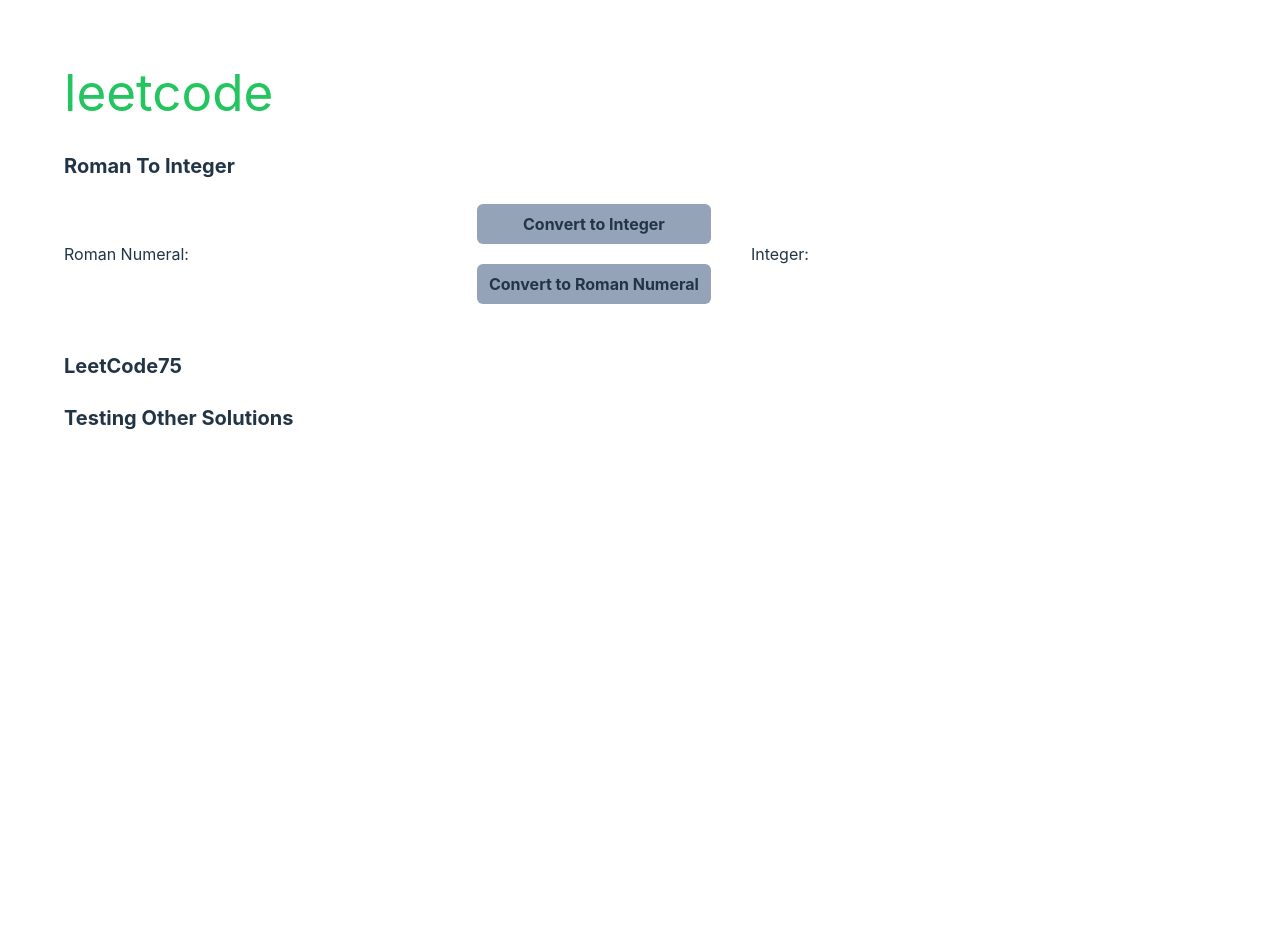
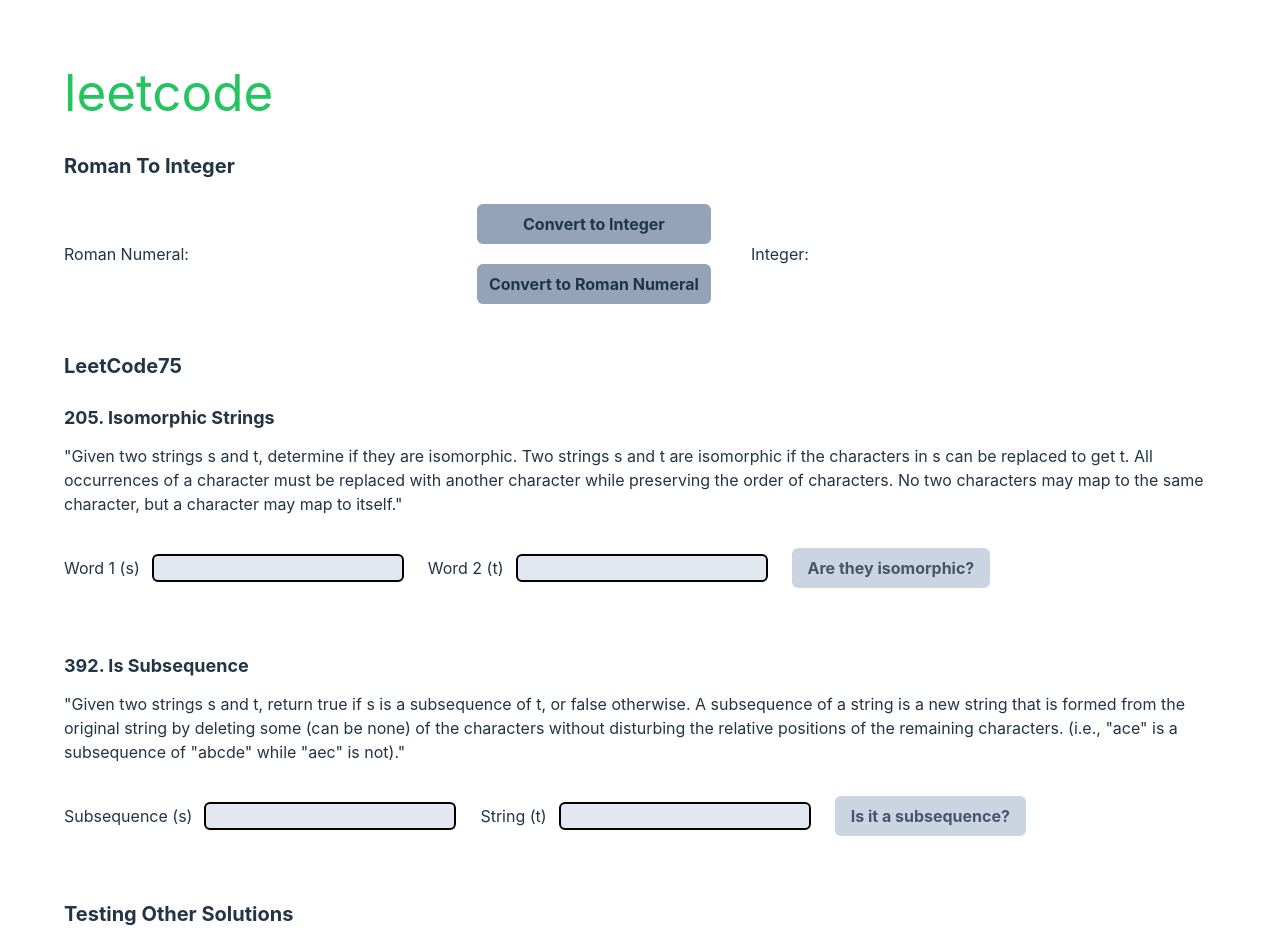
Before and after one commit to mattbanh/leetcode, a React (Vite) app: page / in a window 1280 px wide. Shown: the top 952 px of the page. Before the commit the page ends 800 px from the top, so only its background shows below. Built offline with nearby package versions, Linux system fonts and the light colour scheme.

Commit message:
wrote function for subsequence. added form to allow interactivity on site, utilizing leetcode functions

```diff
--- a/src/solutions/LeetCode75.jsx
+++ b/src/solutions/LeetCode75.jsx
@@ -1,3 +1,5 @@
+import { useState } from "react";
+
 // LESSON 1480 - running sum of 1d array
 // INPUT nums = [3,1,2,10,1]
 const runningSum = (nums) => {
@@ -54,10 +56,130 @@
 };
 // console.log(isIsomorphic("foo", "bar"));
 
+// LESSON 392 - subsequence
+// I have to be careful about indices! The first submission, I neglected to add 1 to the slice index so it would nice slice properly
+const isSubsequence = (s, t) => {
+  let tSubstr = t;
+
+  for (let i = 0; i < s.length; i++) {
+    let tInd = tSubstr.indexOf(s[i]);
+
+    if (tInd > -1) {
+      tSubstr = tSubstr.slice(tInd + 1);
+    } else {
+      return false;
+    }
+  }
+  return true;
+};
+
 export default function LeetCode75() {
+  const [isomorphic, setIsomorphic] = useState("");
+  const [subsequence, setSubsequence] = useState("");
+
+  const isomorphicSubmit = (e) => {
+    e.preventDefault();
+    const isomorphicResponse = isIsomorphic(
+      e.target.word1.value,
+      e.target.word2.value
+    );
+    setIsomorphic(isomorphicResponse);
+  };
+  const subsequenceSubmit = (e) => {
+    e.preventDefault();
+    const subsequenceResponse = isSubsequence(
+      e.target.word1.value,
+      e.target.word2.value
+    );
+    setSubsequence(subsequenceResponse);
+  };
   return (
-    <div>
+    <section className="mb-16">
       <h2 className="text-xl font-bold mb-6">LeetCode75</h2>
-    </div>
+      <div className="mb-16">
+        <div className="mb-8">
+          <h3 className="text-lg font-bold mb-3">205. Isomorphic Strings</h3>
+          <p>
+            "Given two strings s and t, determine if they are isomorphic. Two
+            strings s and t are isomorphic if the characters in s can be
+            replaced to get t. All occurrences of a character must be replaced
+            with another character while preserving the order of characters. No
+            two characters may map to the same character, but a character may
+            map to itself."
+          </p>
+        </div>
+        <form onSubmit={isomorphicSubmit}>
+          <label className="mr-6">
+            Word 1 (s)
+            <input
+              className="ml-3 border-2 border-black rounded-md bg-slate-200"
+              name="word1"
+              type="text"
+            ></input>
+          </label>
+          <label className="mr-6">
+            Word 2 (t)
+            <input
+              className="ml-3 border-2 border-black rounded-md bg-slate-200"
+              name="word2"
+              type="text"
+            ></input>
+          </label>
+          <button
+            className="bg-slate-300 px-4 py-2 font-bold text-slate-600 rounded-md mr-4"
+            type="submit"
+          >
+            Are they isomorphic?
+          </button>
+          {isomorphic === true ? (
+            <span>Yes</span>
+          ) : (
+            isomorphic === false && <span>No</span>
+          )}
+        </form>
+      </div>
+      <div>
+        <div className="mb-8">
+          <h3 className="text-lg font-bold mb-3">392. Is Subsequence</h3>
+          <p>
+            "Given two strings s and t, return true if s is a subsequence of t,
+            or false otherwise. A subsequence of a string is a new string that
+            is formed from the original string by deleting some (can be none) of
+            the characters without disturbing the relative positions of the
+            remaining characters. (i.e., "ace" is a subsequence of "abcde" while
+            "aec" is not)."
+          </p>
+        </div>
+        <form onSubmit={subsequenceSubmit}>
+          <label className="mr-6">
+            Subsequence (s)
+            <input
+              className="ml-3 border-2 border-black rounded-md bg-slate-200"
+              name="word1"
+              type="text"
+            ></input>
+          </label>
+          <label className="mr-6">
+            String (t)
+            <input
+              className="ml-3 border-2 border-black rounded-md bg-slate-200"
+              name="word2"
+              type="text"
+            ></input>
+          </label>
+          <button
+            className="bg-slate-300 px-4 py-2 font-bold text-slate-600 rounded-md mr-4"
+            type="submit"
+          >
+            Is it a subsequence?
+          </button>
+          {subsequence === true ? (
+            <span>Yes</span>
+          ) : (
+            subsequence === false && <span>No</span>
+          )}
+        </form>
+      </div>
+    </section>
   );
 }
```
